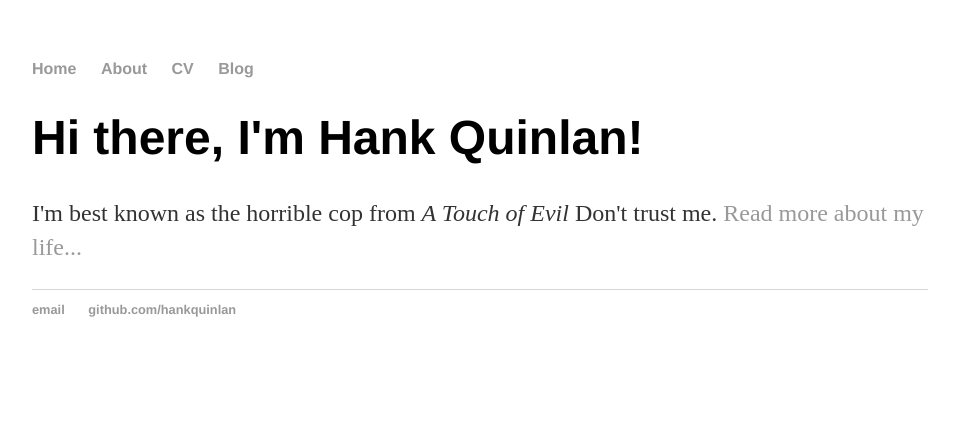
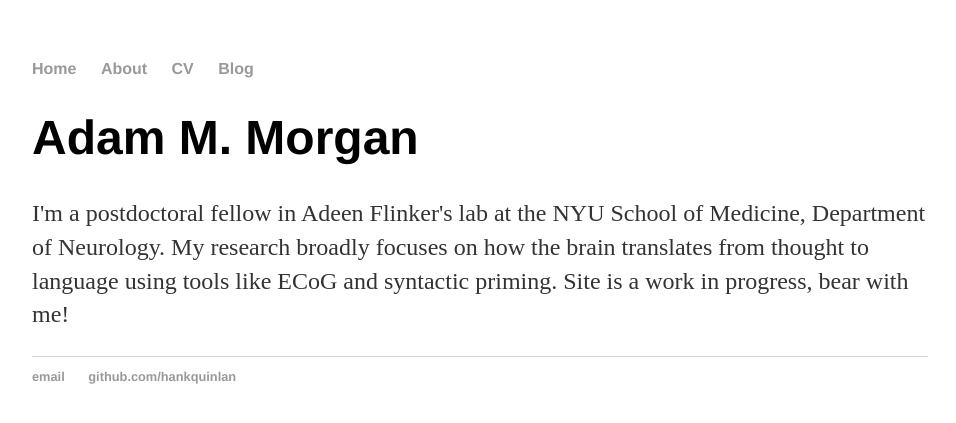
Before and after one commit to adam-milton-morgan/adam-milton-morgan.github.io, a Jekyll site: the page built from index.html, in a window 1280 px wide. Shown: the top 423 px of the page, without its empty margins (160-1116 px from the left). Built offline with Jekyll 4.4.1, drawn with Linux system fonts in a browser that asks for light colours.

Commit message:
Update index.html

```diff
--- a/index.html
+++ b/index.html
@@ -3,6 +3,6 @@
 title: Hank Quinlan, Horrible Cop
 ---
 <div class="blurb">
-	<h1>Hi there, I'm Hank Quinlan!</h1>
-	<p>I'm best known as the horrible cop from <em>A Touch of Evil</em> Don't trust me. <a href="/about">Read more about my life...</a></p>
+	<h1>Adam M. Morgan</h1>
+	<p>I'm a postdoctoral fellow in Adeen Flinker's lab at the NYU School of Medicine, Department of Neurology.  My research broadly focuses on how the brain translates from thought to language using tools like ECoG and syntactic priming.  Site is a work in progress, bear with me!</p>
 </div><!-- /.blurb -->
```
